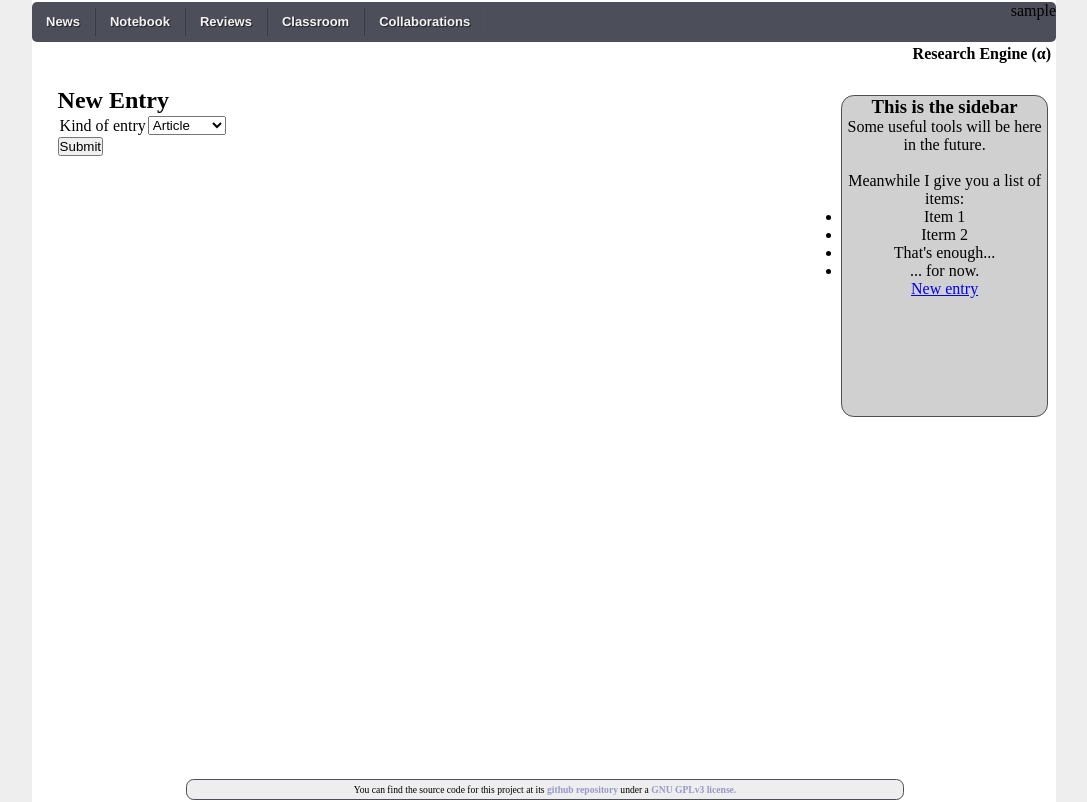
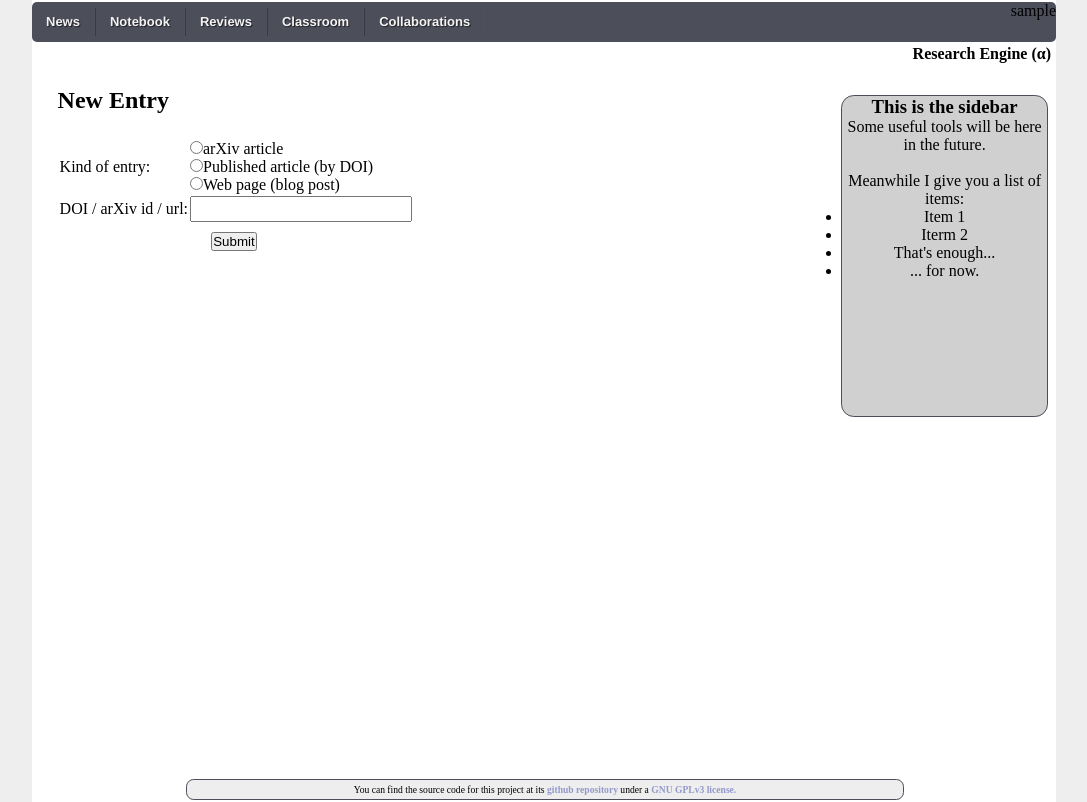
Before and after one commit to andresgsaravia/research-engine, a Python web app: template templates/new_entry.html in a window 1280 px wide. Shown: the whole page, without its empty margins (96-1183 px from the left). Run offline with Jinja, Linux system fonts and the light colour scheme; the template is opened without the code that fills it: most values are stand-ins (such as "Sample title", 1, 10 or a date in 2020).

Commit message:
A little better layout.

```diff
--- a/css/general.css
+++ b/css/general.css
@@ -16,6 +16,10 @@ body {
     height: 100%;
     width: 100%;
     background-color: #EEEEEE;
+}
+
+h2 {
+    padding-bottom: 1em;
 }
 
 .wrapper {
--- /dev/null
+++ b/css/reviews.css
@@ -0,0 +1,10 @@
+input[type=text] {
+    width: 100%;
+    font-size: 1.2em;
+    font-family: Helvetica, Arial, sans-serif;
+}
+
+.submit-button {
+    padding-left: 20%;
+    padding-top: 0.5em;
+}
--- a/templates/login.html
+++ b/templates/login.html
@@ -14,7 +14,7 @@
 {% else %}
 
   <h2>Login</h2>
-  <br/>
+
   <form method="post">
     <table>
 
--- a/templates/new_entry.html
+++ b/templates/new_entry.html
@@ -1,36 +1,54 @@
 {% extends "base.html" %}
 
-{% block sidebar %}
 
-<p><a href="/reviews/new" title="Add new article or blog post to review">New entry</a></p>
+{% block head %}
+<link href="/css/reviews.css" rel="stylesheet" type="text/css" />
+{% endblock %}
 
-{% endblock %}
 
 
 {% block content %}
 <h2>New Entry</h2>
 
-<div id="new_entry">
+{% if username %}
+
 <form method="post">
   <table>
     <tr>
-      <td class="label">
-	Kind of entry
+      <td>
+	Kind of entry:
       </td>
       <td>
-	<select name="kind">
-	  <option value="article">Article</option>
-	  <option value="blogp">Blog post</option>
-	  <option value="other">Other</option>
-	</select>
+	<input type="radio" name="species" value="arxiv">arXiv article</input><br/>
+	<input type="radio" name="species" value="article">Published article (by DOI)</input><br/>
+	<input type="radio" name="species" value="webpage">Web page (blog post)</input><br/>
+      </td>
+    </tr>
+
+    <tr>
+      <td>
+	DOI / arXiv id / url:
+      </td>
+      <td>
+	<input type="text" name="identifier"></input>
+      </td>
+      <td>
+	{{error}}
       </td>
     </tr>
 
   </table>
-  <div class="center-submit">
+  <div class="submit-button">
     <input type="submit" value="Submit">
   </div>
 
 </form>
-</div>
+
+
+{% else %}
+
+<p>You are not logged in. Please <a href="/login">login</a> with an existing account or <a href="/signup">signup</a> for a new one. It's free!</p>
+
+{% endif %}
+
 {% endblock %}
--- a/templates/reviews.html
+++ b/templates/reviews.html
@@ -12,10 +12,10 @@
 <h2>Your reviews</h2>
 
 {% if username %}
-<p>Your reviewed articles! (coming soon) <p>
+<p>Your reviewed articles! (coming soon) </p>
 
 {% else %}
-<p>You are not logged in. In a future update you will be able to access public reviews here, however until that time comes, you should <a href="/login">login</a> with an existing account or <a href="/signup">signup<a/> for a new account. It's free!</p>
+<p>You are not logged in. In a future update you will be able to access public reviews here, however until that time comes, you should <a href="/login">login</a> with an existing account or <a href="/signup">signup</a> for a new account. It's free!</p>
 
 {% endif %}
 
--- a/templates/signup.html
+++ b/templates/signup.html
@@ -7,7 +7,7 @@
 {% block content %}
 
 <h2>Signup</h2>
-<br/>
+
 {% if username %}
 <p>Welcome back {{username}}, you are already logged in.</p>
 <p>If you are not {{username}} you can <a href="/logout">Logout</a></p>
--- a/templates/under_construction.html
+++ b/templates/under_construction.html
@@ -3,7 +3,7 @@
 {% block content %}
 
 <h2>Section under construction</h2>
-<br/>
+
 <p>You have reached an unfinished section of this site. I'm working hard to write all the site as fast as possible. Please come back soon, maybe this section will be finished by then! </p>
 <br/>
 <p>Thanks for your patience.</p>
```
